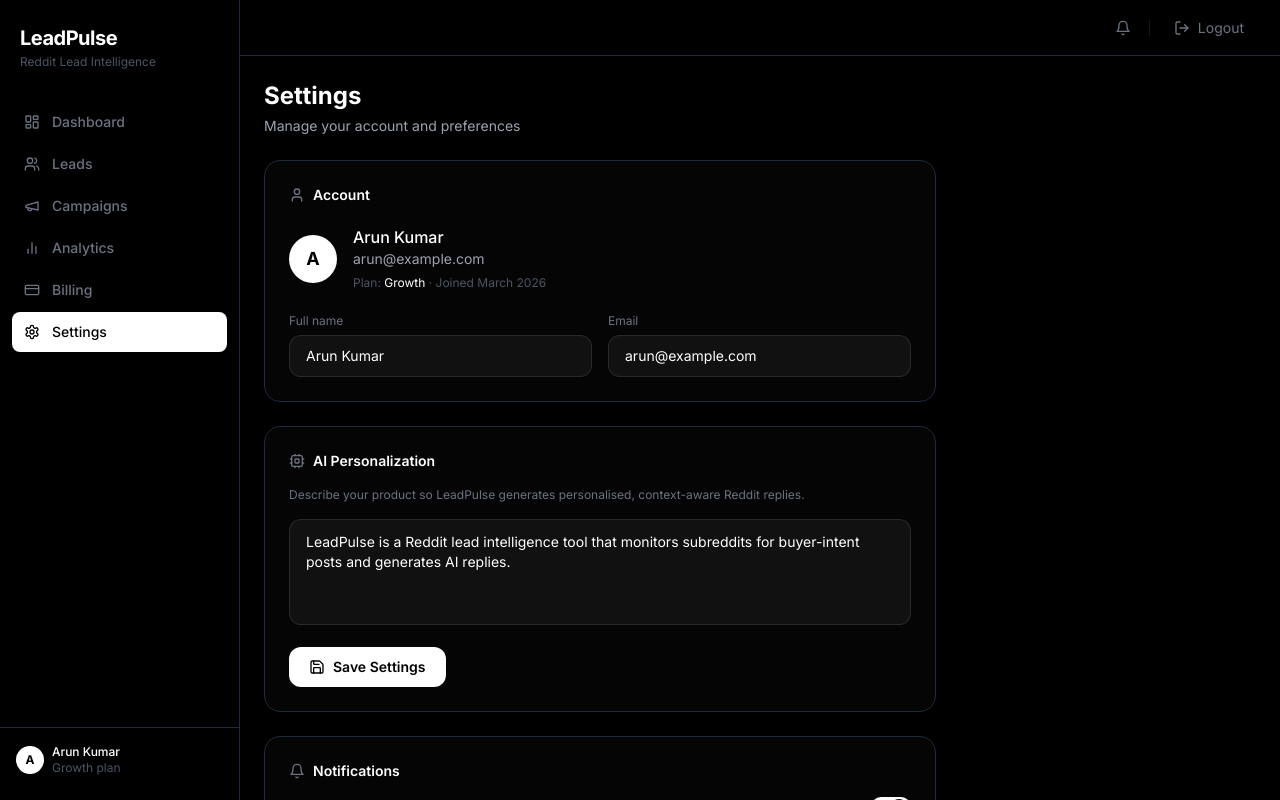
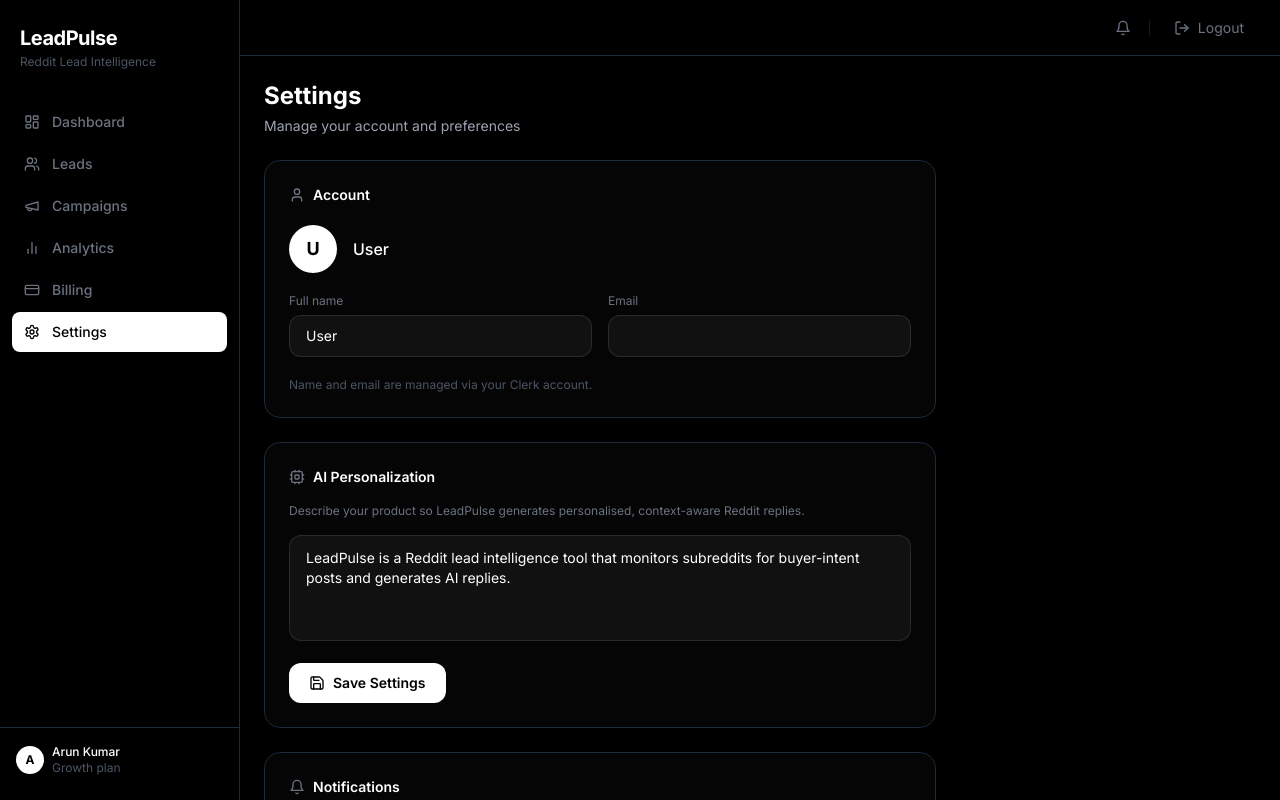
Before and after one commit to supportaff/leadpulse, a Next.js app: page /settings in a window 1280 px wide. Built offline with nearby package versions, Linux system fonts and the light colour scheme; no server answers.

Commit message:
fix: replace hardcoded dummy user with real Clerk user in settings page

```diff
--- a/src/app/(dashboard)/settings/page.tsx
+++ b/src/app/(dashboard)/settings/page.tsx
@@ -1,20 +1,24 @@
 'use client';
 import { useState } from 'react';
 import { Bell, User, Cpu, Save } from 'lucide-react';
-
-const dummyUser = { name: 'Arun Kumar', email: 'arun@example.com', plan: 'Growth', joined: 'March 2026' };
+import { useUser } from '@clerk/nextjs';
 
 export default function SettingsPage() {
+  const { user, isLoaded } = useUser();
   const [productDesc, setProductDesc] = useState('LeadPulse is a Reddit lead intelligence tool that monitors subreddits for buyer-intent posts and generates AI replies.');
   const [saved, setSaved] = useState(false);
   const [notifications, setNotifications] = useState({ high_intent: true, competitor: true, digest: false });
 
-  const save = () => {
-    setSaved(true);
-    setTimeout(() => setSaved(false), 2000);
-  };
+  const name  = user?.fullName || user?.firstName || 'User';
+  const email = user?.primaryEmailAddress?.emailAddress || '';
+  const joined = user?.createdAt ? new Date(user.createdAt).toLocaleDateString('en-IN', { month: 'long', year: 'numeric' }) : '';
+  const initial = name.charAt(0).toUpperCase();
+
+  const save = () => { setSaved(true); setTimeout(() => setSaved(false), 2000); };
 
   const inputClass = 'w-full bg-white/5 border border-white/10 text-white text-sm rounded-xl px-4 py-2.5 placeholder-gray-600 focus:outline-none focus:ring-1 focus:ring-white/30';
+
+  if (!isLoaded) return <div className="text-gray-500 text-sm p-6">Loading...</div>;
 
   return (
     <div className="max-w-2xl space-y-6">
@@ -30,25 +34,27 @@
           <h2 className="text-sm font-semibold text-white">Account</h2>
         </div>
         <div className="flex items-center gap-4">
-          <div className="w-12 h-12 rounded-full bg-white flex items-center justify-center text-black font-bold text-lg shrink-0">
-            {dummyUser.name.charAt(0)}
-          </div>
+          {user?.imageUrl
+            ? <img src={user.imageUrl} className="w-12 h-12 rounded-full object-cover" alt={name} />
+            : <div className="w-12 h-12 rounded-full bg-white flex items-center justify-center text-black font-bold text-lg shrink-0">{initial}</div>
+          }
           <div>
-            <p className="text-white font-medium">{dummyUser.name}</p>
-            <p className="text-gray-400 text-sm">{dummyUser.email}</p>
-            <span className="text-xs text-gray-600">Plan: <span className="text-white">{dummyUser.plan}</span> · Joined {dummyUser.joined}</span>
+            <p className="text-white font-medium">{name}</p>
+            <p className="text-gray-400 text-sm">{email}</p>
+            {joined && <span className="text-xs text-gray-600">Joined {joined}</span>}
           </div>
         </div>
         <div className="grid grid-cols-2 gap-4">
           <div>
             <label className="text-xs text-gray-500 mb-1.5 block">Full name</label>
-            <input defaultValue={dummyUser.name} className={inputClass} />
+            <input defaultValue={name} className={inputClass} disabled />
           </div>
           <div>
             <label className="text-xs text-gray-500 mb-1.5 block">Email</label>
-            <input defaultValue={dummyUser.email} className={inputClass} />
+            <input defaultValue={email} className={inputClass} disabled />
           </div>
         </div>
+        <p className="text-xs text-gray-600">Name and email are managed via your Clerk account.</p>
       </div>
 
       {/* AI Personalization */}
```
